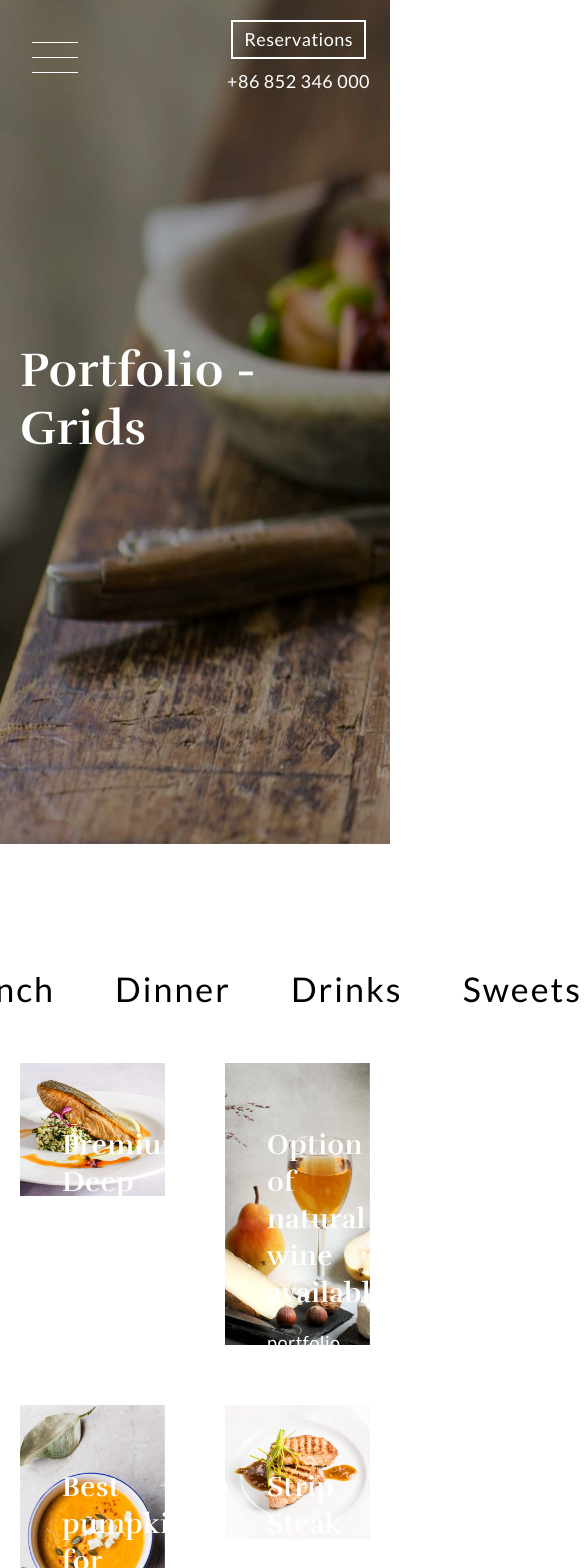
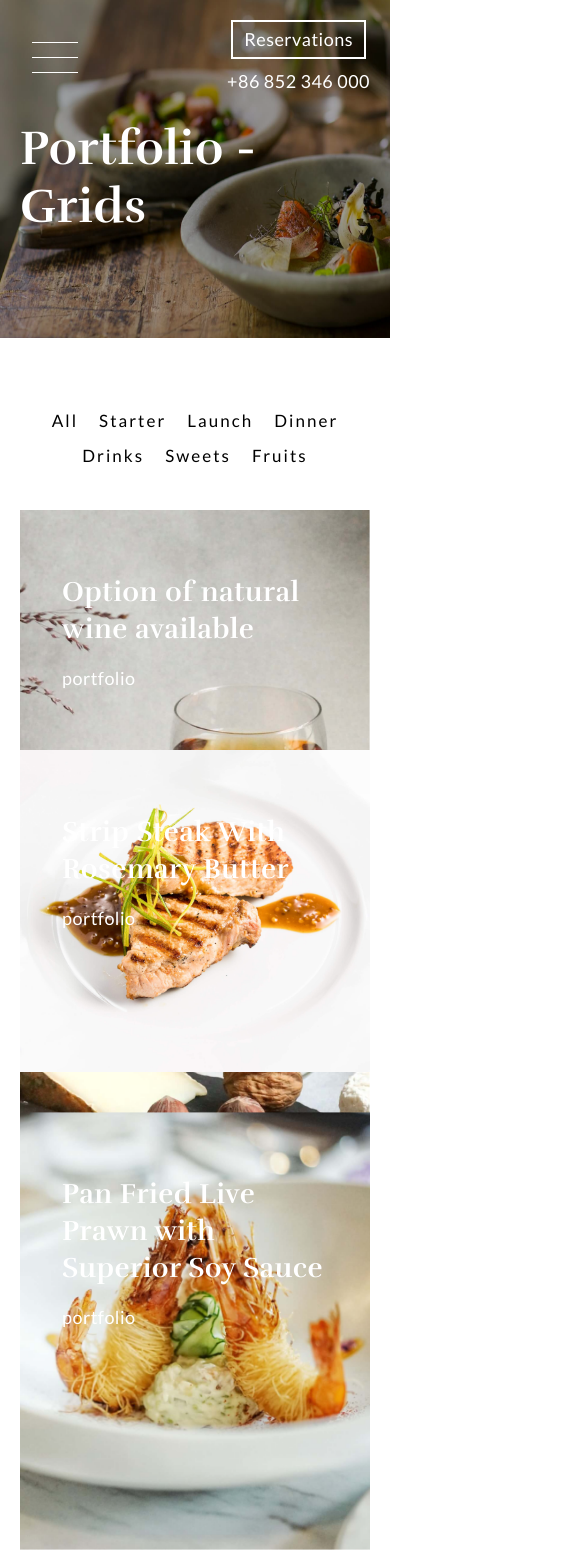
Before and after one commit to progdidi/food-zero, a React (Create React App) app: page /portfolio in a window 390 px wide. Shown: the top 1568 px of the page, 585 px wide, since content can reach past the window. Built offline with nearby package versions, Linux system fonts and the light colour scheme.

Commit message:
responsive
promopage component

```diff
--- a/src/components/PagePromo/pagePromo.scss
+++ b/src/components/PagePromo/pagePromo.scss
@@ -23,6 +23,7 @@
     }
 }
 
+
 @media (max-width: 1600px) {
     .page-promo__title {
         font-size: 120px;
@@ -31,18 +32,38 @@
     }
 }
 
-@media (max-width: 700px) {
-    .page-promo__title {
-        font-size: 72px;
-        font-weight: 700;
-        line-height: 82px;
+@media (max-width:900px) {
+    .page-promo {
+        height: 70vh;
+        padding-top: 200px;
+        &__title {
+            font-size: 80px;
+            line-height: 92px;
+            max-width: 80%;
+        }
+    }
+}
+
+@media (max-width: 600px) {
+
+    .page-promo {
+        height: 50vh;
+        padding-top: 150px;
+        &__title {
+        font-size: 62px;
+        line-height: 70px;
+        }
     }
 }
 
 @media (max-width: 500px) {
-    .page-promo__title {
+    .page-promo {
+        height: 40vh;
+        padding-top: 120px;
+        &__title {
         font-size: 48px;
         font-weight: 700;
         line-height: 58px;
+        }
     }
 }
--- a/src/pages/PortfolioPage/portfolioPage.scss
+++ b/src/pages/PortfolioPage/portfolioPage.scss
@@ -22,8 +22,79 @@
 
     &__items {
         display: grid;
-        grid-template-columns: repeat(2, 1fr);
+        grid-template-columns: repeat(3, 1fr);
         grid-gap: 60px;
         margin-bottom: 123px;
+        .portfolio-item:first-child {
+            grid-column: 1/3;
+        }
+
+        .portfolio-item:nth-child(4) {
+            grid-column: 2/4;
+        }
     }
 }
+
+@media (max-width: 1300px) {
+    .portfolio {
+        &__cats {
+            gap: 15px;
+            &-btn {
+                font-size: 28px;
+            }
+        }
+
+        &__items {
+            gap: 40px;
+        }
+    }
+}
+
+@media (max-width: 830px) {
+    .portfolio {
+        padding: 70px 0;
+        &__cats {
+            justify-content: center;
+            max-width: 90%;
+            flex-wrap: wrap;
+            margin: 0 auto;
+            margin-bottom: 40px;
+        }
+
+        &__items {
+            grid-template-columns: repeat(2, 1fr);
+            grid-template-rows: 300px;
+            gap: 10px;
+            margin-bottom: 70px;
+            .portfolio-item:first-child {
+                grid-column: 1/2;
+            }
+
+            .portfolio-item:nth-child(4) {
+                grid-column: 2/3;
+            }
+
+        }
+    }
+}
+
+@media (max-width: 560px) {
+    .portfolio {
+        &__cats {
+            max-width: 100%;
+            gap: 9px;
+            &-btn {
+                font-size: 17px;
+            }
+        }
+    }
+}
+
+@media (max-width: 450px) {
+    .portfolio__items {
+        grid-template-columns: 1fr;
+        grid-column-gap: 0px;
+        grid-template-rows: 200px;
+        grid-row-gap: 40px ;
+    }
+}
```
